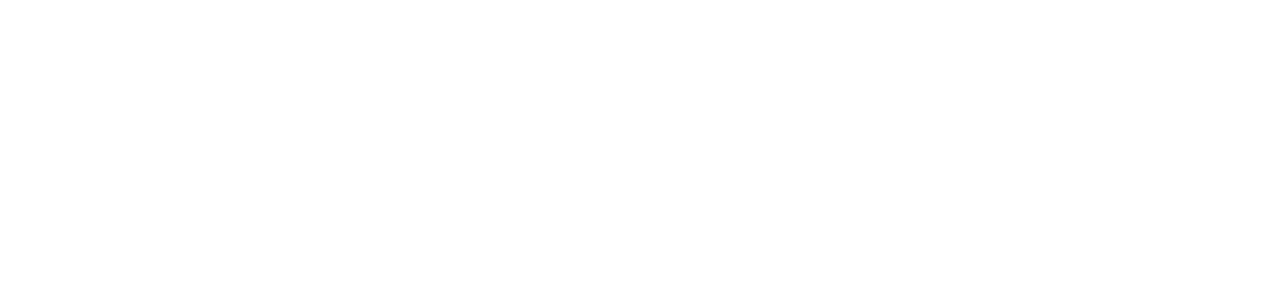
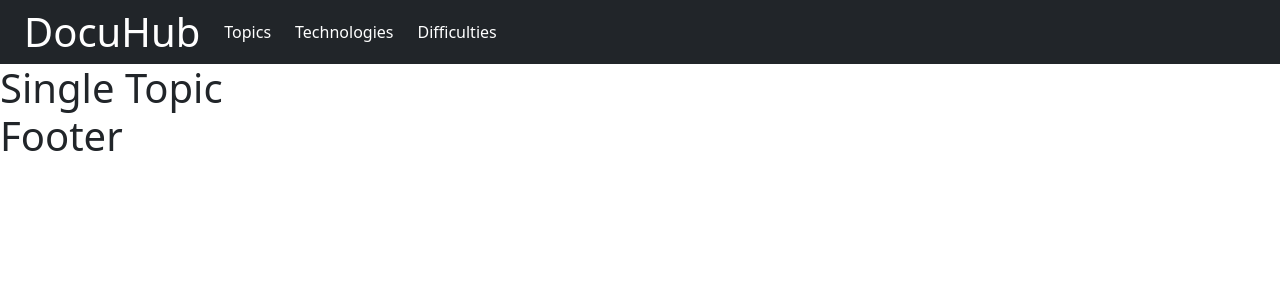
Before and after one commit to coluccifrancesco/documentation-webapp, a React (Vite) app in the folder documentation-react/: page /topics/1 in a window 1280 px wide. Before the commit this address had no page. Shown: the top 300 px of the page. Built offline with nearby package versions, Linux system fonts and the light colour scheme.

Commit message:
feat: add single topic, technology, and difficulty pages; update routing and Header component layout

```diff
--- a/documentation-react/src/App.jsx
+++ b/documentation-react/src/App.jsx
@@ -7,6 +7,9 @@
 import Topics from './pages/Topics';
 import Technologies from './pages/Technologies';
 import Difficulties from './pages/Difficulties';
+import SingleTopic from './pages/SingleTopic';
+import SingleTechnology from './pages/SingleTechnology';
+import SingleDifficulty from './pages/SingleDifficulty';
 
 // creates an instance of the client (cache's ruler)
 const queryClient = new QueryClient();
@@ -20,8 +23,11 @@
                     <Route element={<DefaultLayout />}>
                         <Route index element={<Home />} />
                         <Route path="/topics" element={<Topics />} />
+                        <Route path="/topics/:id" element={<SingleTopic />} />
                         <Route path="/technologies" element={<Technologies />} />
+                        <Route path="/technologies/:id" element={<SingleTechnology />} />
                         <Route path="/difficulties" element={<Difficulties />} />
+                        <Route path="/difficulties/:id" element={<SingleDifficulty />} />
                     </Route>
                 </Routes>
             </BrowserRouter>
--- a/documentation-react/src/components/Header.jsx
+++ b/documentation-react/src/components/Header.jsx
@@ -2,7 +2,7 @@
 
 export default function Header () {
 
-    return <header className="w-100 py-2 px-4 d-flex align-items-center justify-content-between bg-dark text-white">
+    return <header className="w-100 py-2 px-4 d-flex align-items-center justify-content-start bg-dark text-white">
 
         <div className="d-flex align-items-center gap-4">
             <Link to="/"><h1 className='text-white'>DocuHub</h1></Link>
@@ -22,7 +22,5 @@
             </ul>
         </div>
 
-        <div></div>
-
     </header>
 }
--- a/documentation-react/src/pages/Difficulties.jsx
+++ b/documentation-react/src/pages/Difficulties.jsx
@@ -1,8 +1,8 @@
 import { useState, useEffect } from 'react';
-import { useParams, useNavigate } from 'react-router-dom';
+import { useNavigate } from 'react-router-dom';
 
 export default function Difficulties() {
-	const params = useParams();
+
 	const navigate = useNavigate();
 	const [data, setData] = useState(null);
 
--- a/documentation-react/src/pages/Home.jsx
+++ b/documentation-react/src/pages/Home.jsx
@@ -1,10 +1,8 @@
-import ArgumentsList from '../components/ArgumentsList'
-
 export default function Home () {
 
     return <>
 
-    <ArgumentsList />
+        <h1>Home</h1>
 
     </>
 }
--- /dev/null
+++ b/documentation-react/src/pages/SingleDifficulty.jsx
@@ -0,0 +1,17 @@
+import { useState, useEffect } from 'react';
+import { useParams, useNavigate } from 'react-router-dom';
+
+export default function SingleDifficulty() {
+
+    const params = useParams();
+    const navigate = useNavigate();
+    const [data, setData] = useState(null);
+
+    useEffect(() => {
+        // placeholder for fetching or reacting to params
+    }, []);
+
+    return <>
+        <h1>Single Difficulty</h1>
+    </>;
+}
--- /dev/null
+++ b/documentation-react/src/pages/SingleTechnology.jsx
@@ -0,0 +1,17 @@
+import { useState, useEffect } from 'react';
+import { useParams, useNavigate } from 'react-router-dom';
+
+export default function SingleTechnology() {
+
+    const params = useParams();
+    const navigate = useNavigate();
+    const [data, setData] = useState(null);
+
+    useEffect(() => {
+        // placeholder for fetching or reacting to params
+    }, []);
+
+    return <>
+        <h1>Single Technology</h1>
+    </>;
+}
--- /dev/null
+++ b/documentation-react/src/pages/SingleTopic.jsx
@@ -0,0 +1,17 @@
+import { useState, useEffect } from 'react';
+import { useParams, useNavigate } from 'react-router-dom';
+
+export default function SingleTopic() {
+
+    const params = useParams();
+    const navigate = useNavigate();
+    const [data, setData] = useState(null);
+
+    useEffect(() => {
+        // placeholder for fetching or reacting to params
+    }, []);
+
+    return <>
+        <h1>Single Topic</h1>
+    </>;
+}
--- a/documentation-react/src/pages/Technologies.jsx
+++ b/documentation-react/src/pages/Technologies.jsx
@@ -1,9 +1,9 @@
 import { useState, useEffect } from 'react';
-import { useParams, useNavigate } from 'react-router-dom';
+import { useNavigate } from 'react-router-dom';
 
 export default function Technologies() {
-	const params = useParams();
-	const navigate = useNavigate();
+
+    const navigate = useNavigate();
 	const [data, setData] = useState(null);
 
 	useEffect(() => {
--- a/documentation-react/src/pages/Topics.jsx
+++ b/documentation-react/src/pages/Topics.jsx
@@ -1,9 +1,10 @@
 import { useState, useEffect } from 'react';
-import { useParams, useNavigate } from 'react-router-dom';
+import { useNavigate } from 'react-router-dom';
+import ArgumentsList from '../components/ArgumentsList';
 
 export default function Topics() {
-	const params = useParams();
-	const navigate = useNavigate();
+
+    const navigate = useNavigate();
 	const [data, setData] = useState(null);
 
 	useEffect(() => {
@@ -12,5 +13,6 @@
 
 	return <>
 		<h1>Topics</h1>
+        <ArgumentsList />
 	</>;
 }
```
